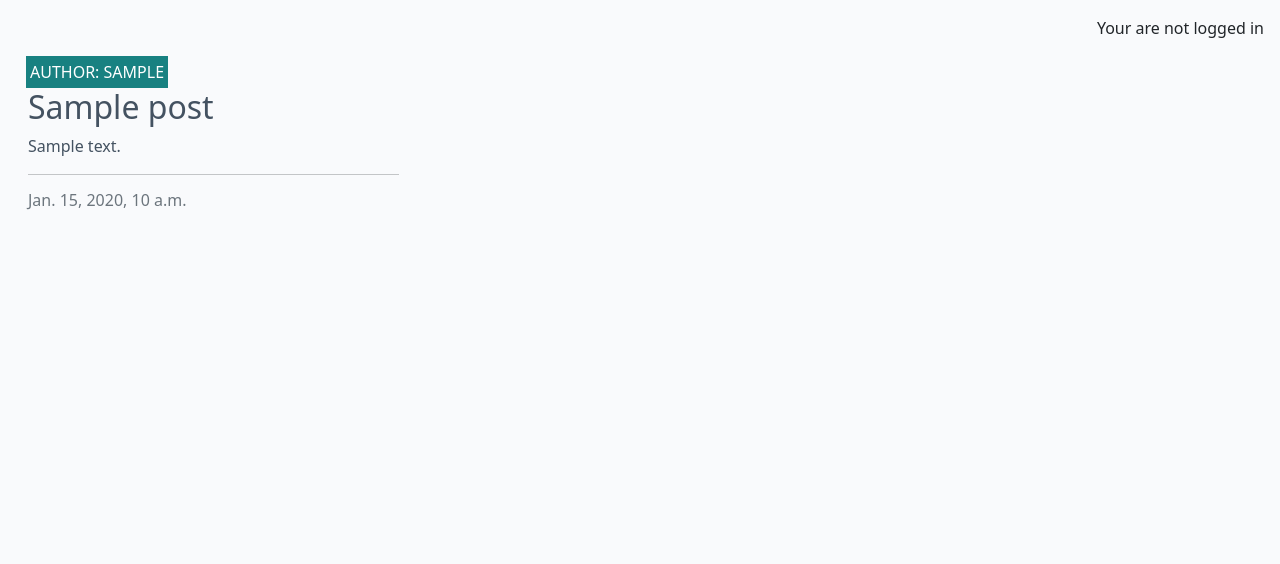
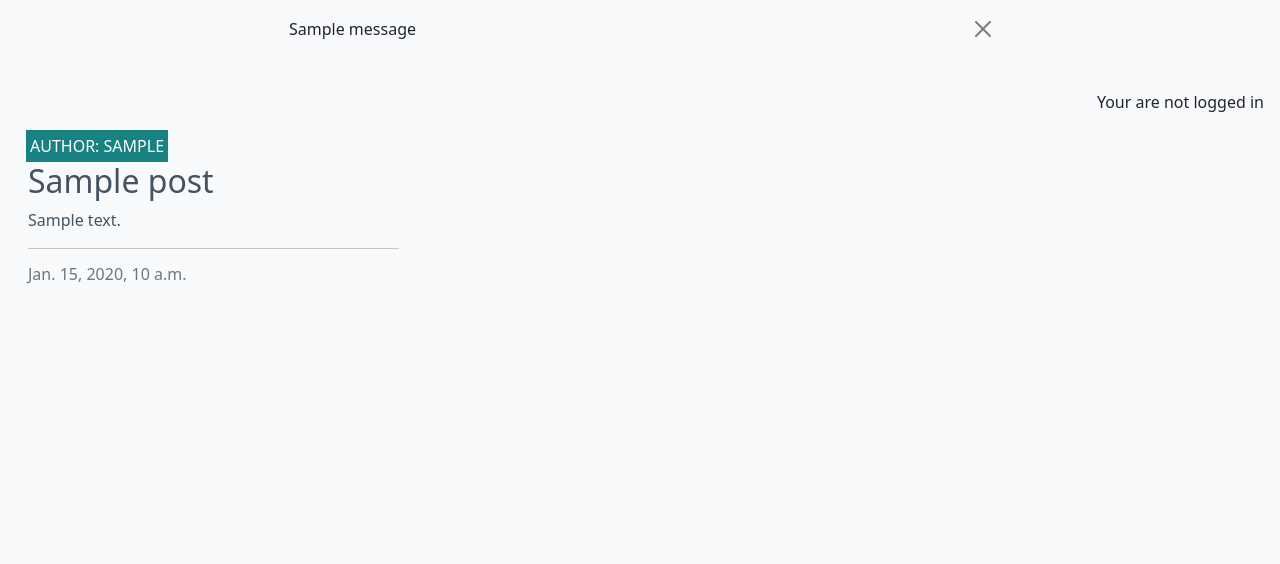
Before and after one commit to curtisnlogan/codestar-blog, a Django app: page / in a window 1280 px wide. Shown: the part 60-624 px from the top of the page. Run offline with Django 4.2, Linux system fonts and the light colour scheme; tables that the repository leaves empty hold one stand-in row (values such as "Sample post"); one stand-in notice (Sample message) is shown.

Commit message:
feat: add Django message display to base template

```diff
--- a/templates/base.html
+++ b/templates/base.html
@@ -73,6 +73,24 @@
                 </div>
             </div>
         </nav>
+        <!-- displaying Django messages -->
+        <div class="container">
+            <div class="row">
+                <div class="col-md-8 offset-md-2">
+                    {% for message in messages %}
+                        <div class="alert {{ message.tags }} alert-dismissible fade show"
+                             id="msg"
+                             role="alert">
+                            {{ message | safe }}
+                            <button type="button"
+                                    class="btn-close"
+                                    data-bs-dismiss="alert"
+                                    aria-label="Close"></button>
+                        </div>
+                    {% endfor %}
+                </div>
+            </div>
+        </div>
         <main class="flex-shrink-0 main-bg">
             {% if user.is_authenticated %}
                 <p class="text-end m-3">Your are logged in as {{ user }}</p>
```
